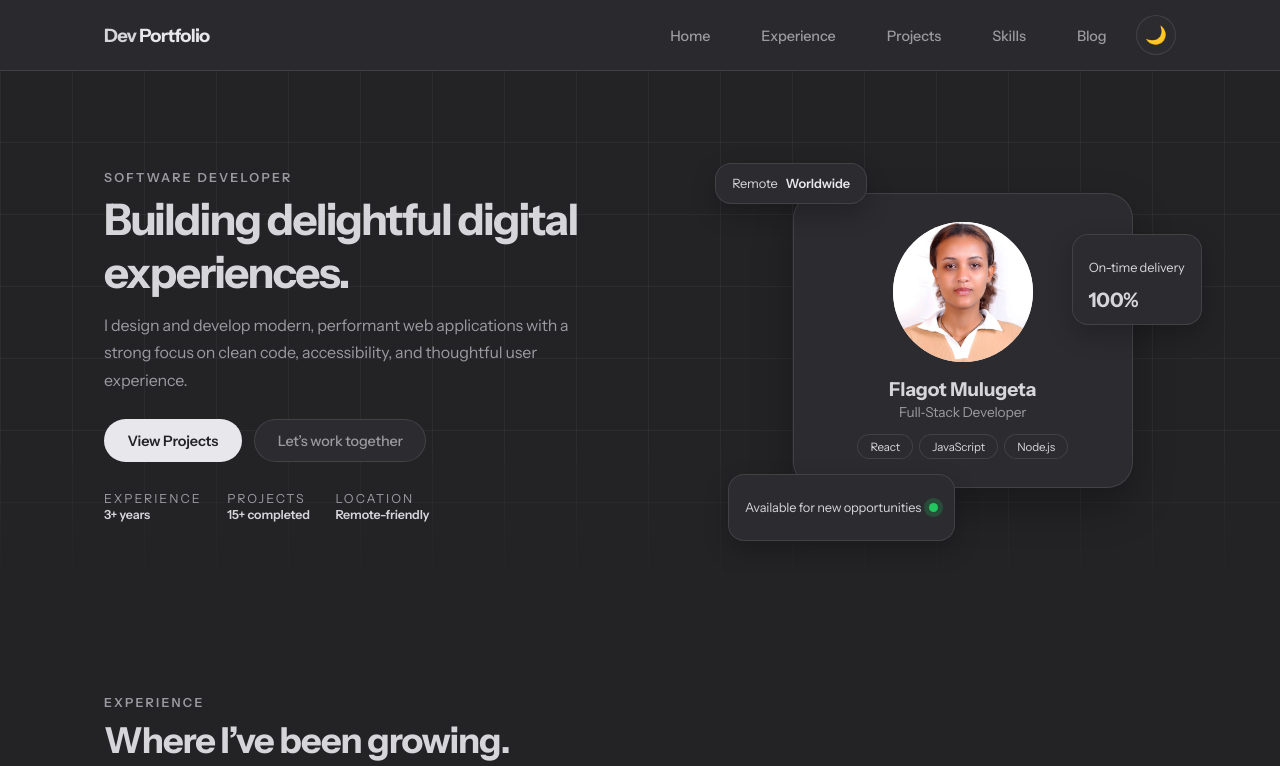
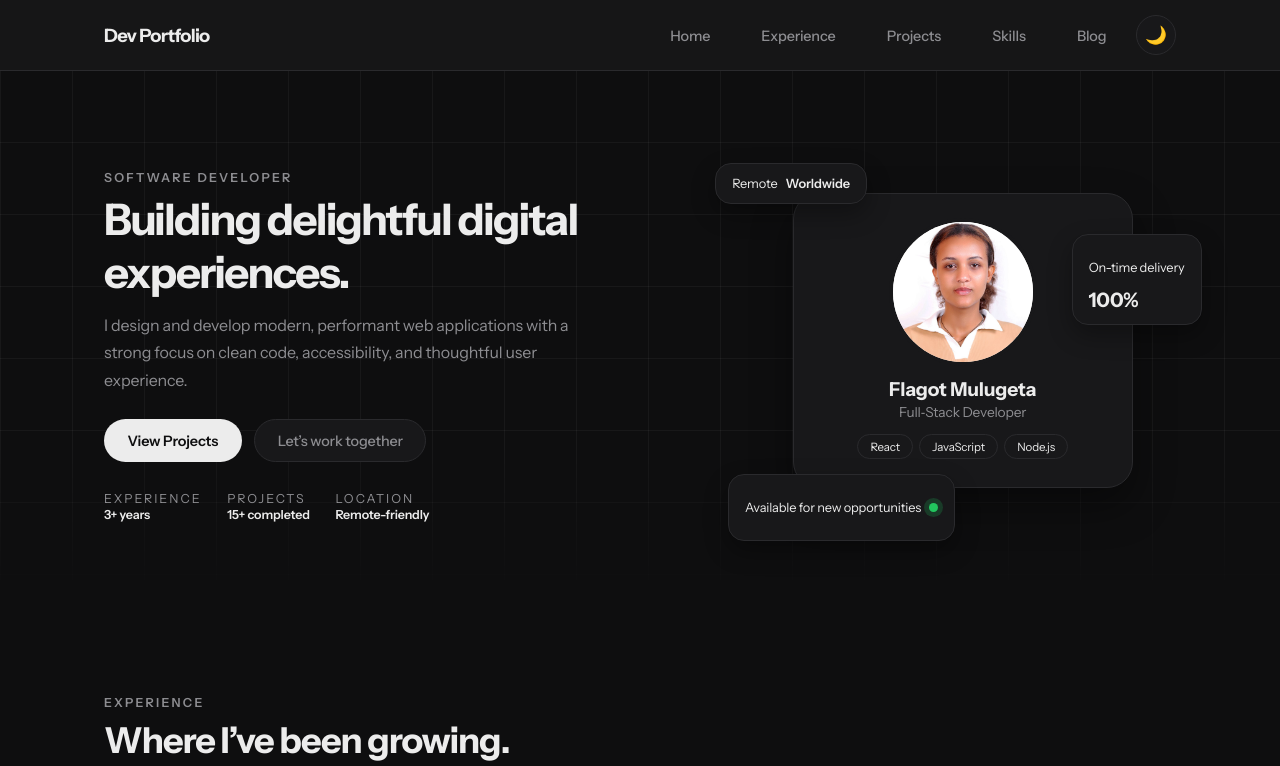
Before and after one commit to Flagot/Portfolio, a website: page index.html in a window 1280 px wide. Both pictures are taken after a click on the button "☀️". Shown: the top 766 px of the page. Drawn offline with Linux system fonts and the light colour scheme.

Commit message:
updated dark mode

```diff
--- a/styles.css
+++ b/styles.css
@@ -25,22 +25,22 @@
 }
 
 [data-theme="dark"] {
-  --bg: #232326;
-  --bg-elevated: #2c2c30;
-  --bg-soft: #28282c;
-  --accent: #e8e8ec;
-  --accent-soft: rgba(255, 255, 255, 0.06);
-  --accent-strong: #e8e8ec;
-  --accent-glow: rgba(255, 255, 255, 0.08);
-  --text: #d6d6da;
-  --text-soft: #9a9aa0;
-  --border-subtle: rgba(255, 255, 255, 0.1);
+  --bg: #0e0e0f;
+  --bg-elevated: #18181a;
+  --bg-soft: #1a1a1c;
+  --accent: #ececec;
+  --accent-soft: rgba(236, 236, 236, 0.08);
+  --accent-strong: #ececec;
+  --accent-glow: rgba(236, 236, 236, 0.12);
+  --text: #ececec;
+  --text-soft: #8d8d91;
+  --border-subtle: #2a2a2d;
   --danger: #e07a7a;
-  --on-accent: #232326;
-  --shadow-soft: 0 18px 40px rgba(0, 0, 0, 0.28);
-  --shadow-subtle: 0 10px 24px rgba(0, 0, 0, 0.22);
-  --surface: #2c2c30;
-  --surface-2: #343438;
+  --on-accent: #0e0e0f;
+  --shadow-soft: 0 18px 40px rgba(0, 0, 0, 0.4);
+  --shadow-subtle: 0 10px 24px rgba(0, 0, 0, 0.32);
+  --surface: #18181a;
+  --surface-2: #1e1e21;
   color-scheme: dark;
 }
 
```
